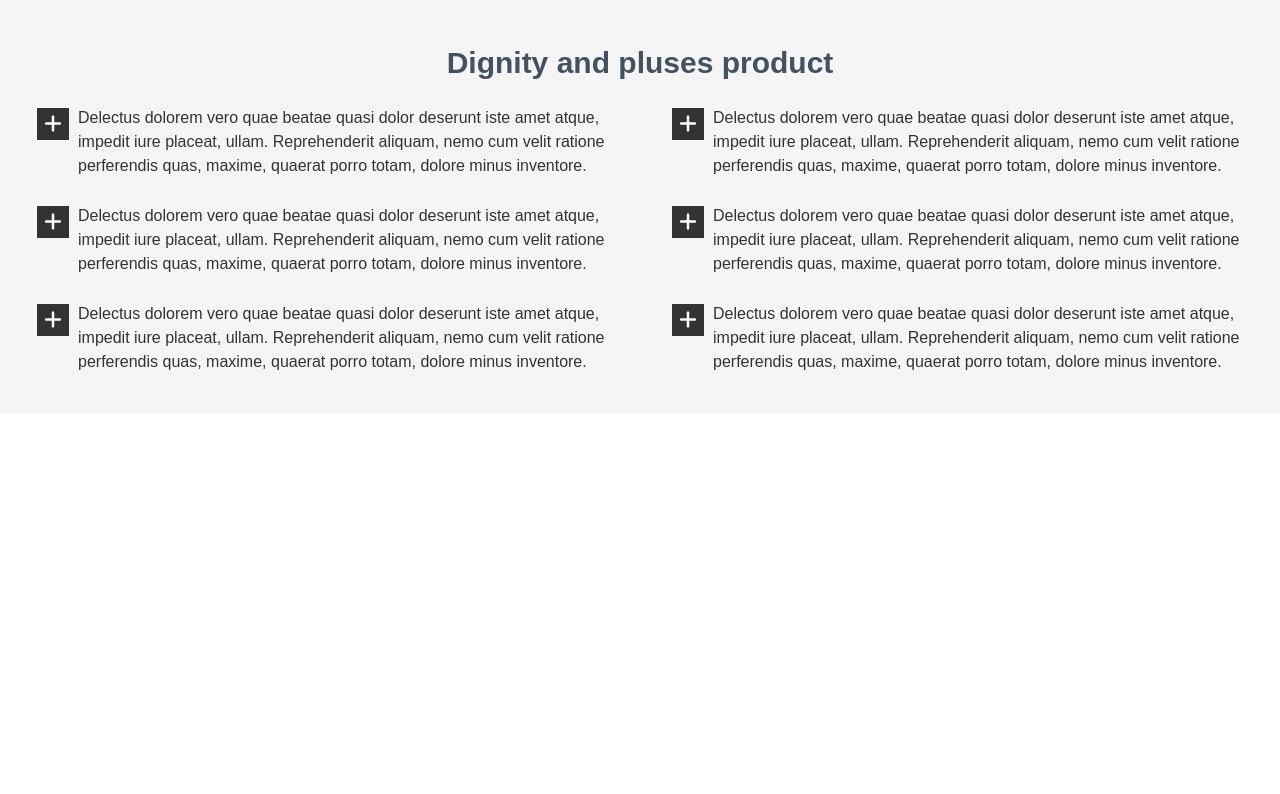
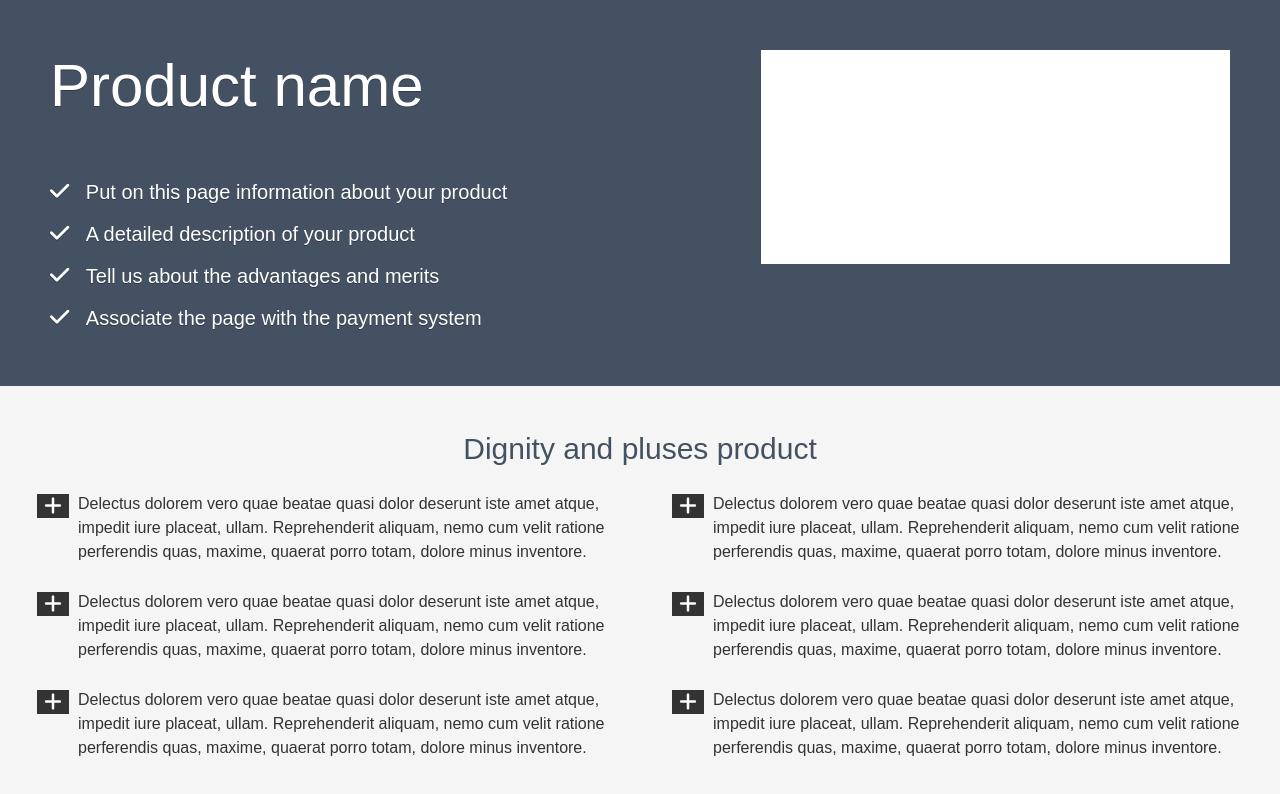
Before and after one commit to Aleksandr-Glebik/Landing-example-2, a plain HTML site: page index.html in a window 1280 px wide. Drawn offline with Linux system fonts and the light colour scheme.

Commit message:
feat: add header

```diff
--- a/index.html
+++ b/index.html
@@ -13,6 +13,28 @@
   </head>
   <body>
     <div class="wrapper">
+      <header class="header">
+        <div class="header__content">
+          <h1 class="header__content-title h1">Product name</h1>
+          <div class="header__content-text">
+            <p class="header__content-text-item lead">
+              Put on this page information about your product
+            </p>
+            <p class="header__content-text-item lead">
+              A detailed description of your product
+            </p>
+            <p class="header__content-text-item lead">
+              Tell us about the advantages and merits
+            </p>
+            <p class="header__content-text-item lead">
+              Associate the page with the payment system
+            </p>
+          </div>
+        </div>
+        <div class="header__img">
+          <img src="./img/product_img.jpg" alt="img" />
+        </div>
+      </header>
       <section class="pluses">
         <h2 class="pluses__title h2">Dignity and pluses product</h2>
         <div class="pluses__content">
--- a/style/style.css
+++ b/style/style.css
@@ -30,13 +30,14 @@ h1,
 h2,
 h3 {
   font-family: var(--mainFont);
+  font-weight: 400;
 }
 p {
   font-weight: 400;
 }
 h1,
 .h1 {
-  font-size: 4rem;
+  font-size: 6rem;
   line-height: 1.2;
   text-shadow: 0px 1px 0px rgba(0, 0, 0, 0.3);
   color: var(--white);
@@ -97,7 +98,7 @@ h3,
 }
 .pluses__content-text::before {
   width: 3.2rem;
-  height: 3.2rem;
+  height: inherit;
   background-color: var(--textColor);
   position: absolute;
   top: 0.2rem;
@@ -111,6 +112,37 @@ h3,
   align-items: center;
   justify-content: center;
 }
+.header {
+  max-width: 128rem;
+  height: 28.5rem;
+  background: #445162;
+  padding: 5rem 5rem 5.1rem;
+  display: flex;
+  justify-content: space-between;
+  align-items: flex-start;
+}
+.header__content {
+}
+.header__content-title {
+  margin: 0 0 5.1rem;
+}
+.header__content-text {
+}
+.header__content-text-item {
+  margin: 0 0 0.5rem;
+}
+.header__content-text-item::before {
+  content: "\f00c";
+  font-family: FontAwesome;
+  font-size: 2.2rem;
+  color: var(--white);
+  margin-right: 1.1rem;
+}
+.header__img {
+}
+.header__img > img {
+}
+
 /*
 @media screen and (min-width: 767px) {
   h1 {
```
Also changed, not shown: img/product_img.jpg (added).
